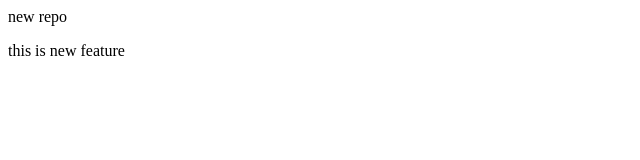
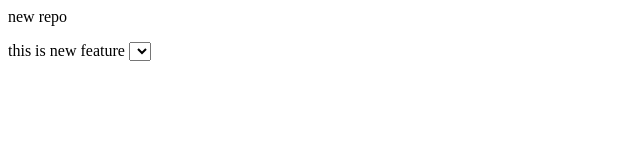
Before and after one commit to jeet0407/localRepo, a plain HTML site: page index.html in a window 1280 px wide. Shown: the full height of the page, 0-640 px from the left. Drawn offline with Linux system fonts and the light colour scheme.

Commit message:
added new dropdown

```diff
--- a/index.html
+++ b/index.html
@@ -1,2 +1,2 @@
 <p>new repo</p>
-<p>this is new feature</p>
+<p>this is new feature <select name="" id="">different</select></p>
```
